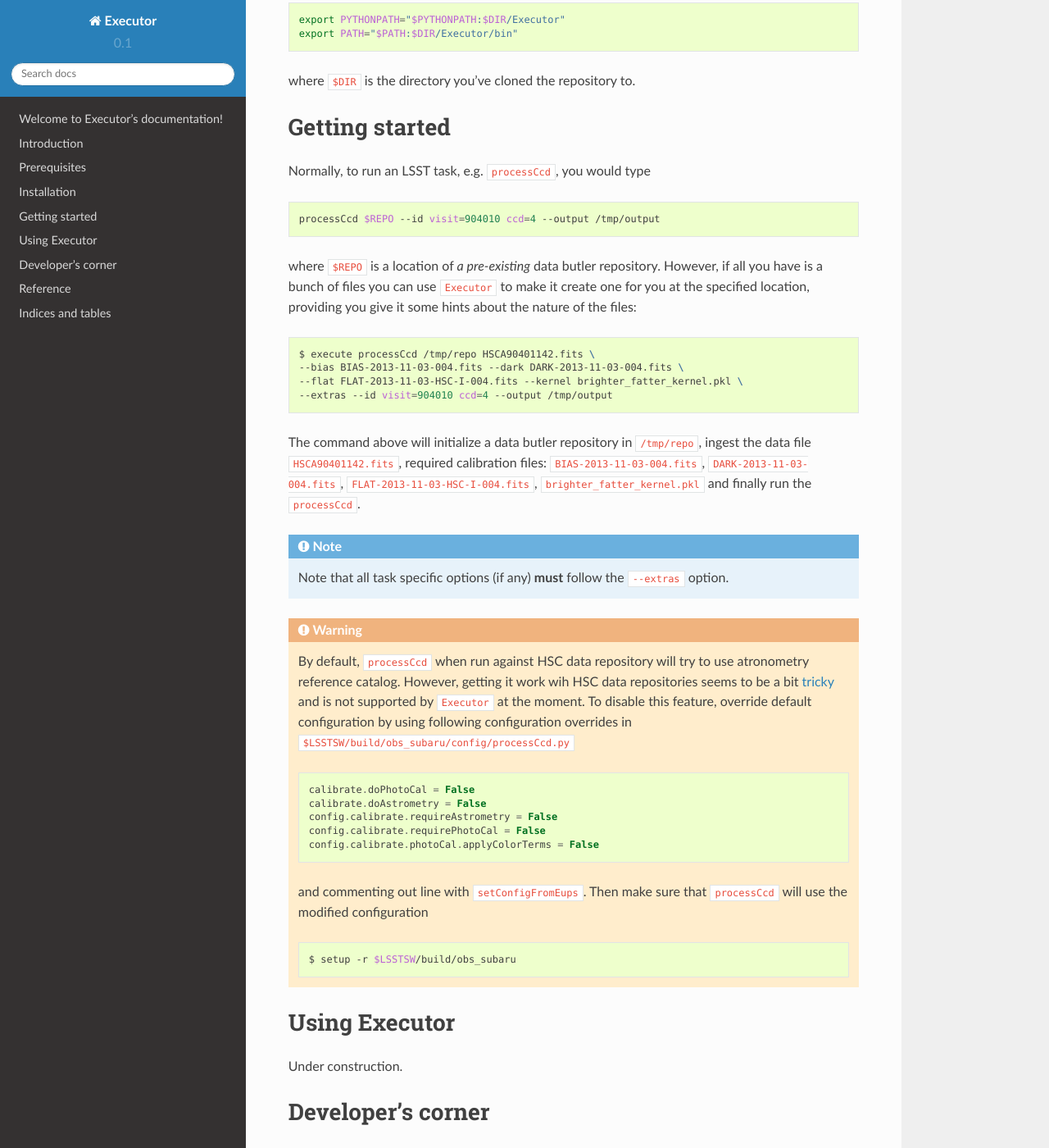
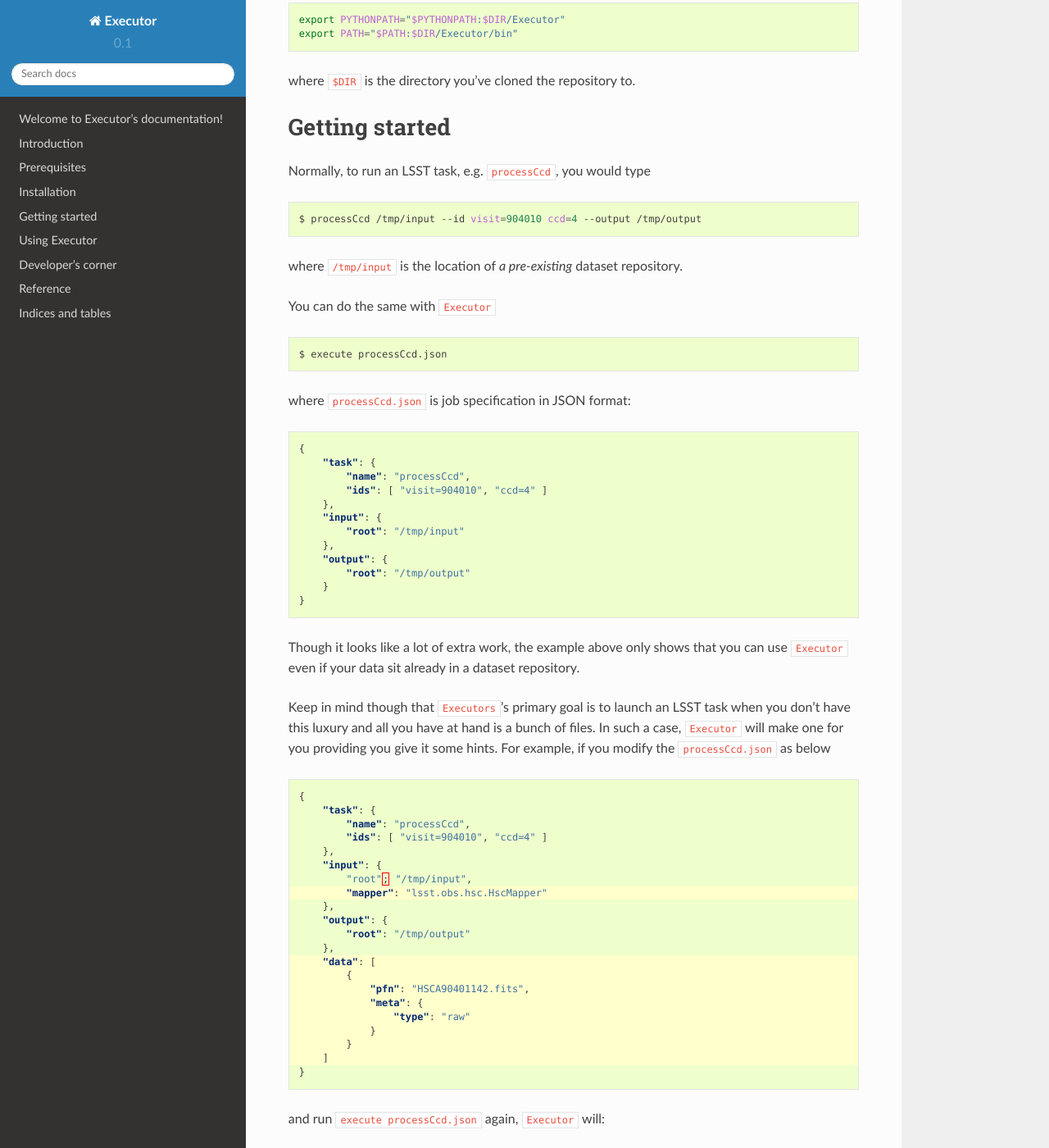
Before and after one commit to lsst-dm/Executor, a Sphinx documentation site: the page built from docs/index.rst, in a window 1280 px wide and 1400 px high, scrolled down 1365 px. Shown: the whole window at 82% size. Built offline with Sphinx 7.4.7 and the Read the Docs theme 2.0.0, drawn with Linux system fonts in a browser that asks for light colours; some of the changed text lies outside the part shown.

Commit message:
Update docs
Updated documentation to reflect recent changes in the code.

```diff
--- a/docs/index.rst
+++ b/docs/index.rst
@@ -74,9 +74,9 @@ using it, clone project's repository to a directory of choice:
 
 .. code-block:: bash
 
-   $ git clone git@github.com:mxk62/Executor.git
+    $ git clone git@github.com:lsst-dm/Executor.git
 
-and update your ``PYTHONPATH`` and ``PATH`` variables
+and update your ``PYTHONPATH`` and ``PATH``:
 
 .. code-block:: bash
 
@@ -92,30 +92,143 @@ Normally, to run an LSST task, e.g. ``processCcd``, you would type
 
 .. code-block:: bash
 
-   processCcd $REPO --id visit=904010 ccd=4 --output /tmp/output
+   $ processCcd /tmp/input --id visit=904010 ccd=4 --output /tmp/output
 
-where ``$REPO`` is a location of *a pre-existing* data butler repository.
-However, if all you have is a bunch of files you can use ``Executor`` to make
-it create one for you at the specified location, providing you give it some
-hints about the nature of the files:
+where ``/tmp/input`` is the location of *a pre-existing* dataset repository.
+
+You can do the same with ``Executor``
 
 .. code-block:: bash
 
-   $ execute processCcd /tmp/repo HSCA90401142.fits \
-   --bias BIAS-2013-11-03-004.fits --dark DARK-2013-11-03-004.fits \
-   --flat FLAT-2013-11-03-HSC-I-004.fits --kernel brighter_fatter_kernel.pkl \
-   --extras --id visit=904010 ccd=4 --output /tmp/output
+   $ execute processCcd.json
 
-The command above will initialize a data butler repository in ``/tmp/repo``,
-ingest the data file ``HSCA90401142.fits``, required calibration files:
-``BIAS-2013-11-03-004.fits``, ``DARK-2013-11-03-004.fits``,
-``FLAT-2013-11-03-HSC-I-004.fits``, ``brighter_fatter_kernel.pkl`` and finally
-run the ``processCcd``.
+where ``processCcd.json`` is job specification in JSON format:
 
-.. note::
+.. code-block:: json
 
-   Note that all task specific options (if any) **must** follow the
-   ``--extras`` option.
+   {
+       "task": {
+           "name": "processCcd",
+           "ids": [ "visit=904010", "ccd=4" ]
+       },
+       "input": {
+           "root": "/tmp/input"
+       },
+       "output": {
+           "root": "/tmp/output"
+       }
+   }
+
+Though it looks like a lot of extra work, the example above only shows that you
+can use ``Executor`` even if your data sit already in a dataset repository.
+
+Keep in mind though that ``Executors``'s primary goal is to launch an LSST task
+when you don't have this luxury and all you have at hand is a bunch of files.
+In such a case, ``Executor`` will make one for you providing you give it some
+hints.  For example, if you modify the ``processCcd.json`` as below
+
+.. code-block:: json
+   :emphasize-lines: 8,13-20
+
+   {
+       "task": {
+           "name": "processCcd",
+           "ids": [ "visit=904010", "ccd=4" ]
+       },
+       "input": {
+           "root"; "/tmp/input",
+           "mapper": "lsst.obs.hsc.HscMapper"
+       },
+       "output": {
+           "root": "/tmp/output"
+       },
+       "data": [
+           {
+               "pfn": "HSCA90401142.fits",
+               "meta": {
+                   "type": "raw"
+               }
+           }
+       ]
+   }
+
+and run ``execute processCcd.json`` again, ``Executor`` will:
+
+1. create the dataset repository root, i.e., ``/tmp/input``,
+2. set the mapper to use (line 8),
+3. ingest file ``HSCA90401142.fits`` to the repository (lines 10-15), and
+   finally,
+4. run ``processCcd`` with specified data ids.
+
+Though don't do it yet! Beside the data files, you will need to ingest a few
+calibration files as well:
+
+.. code-block:: json
+   :emphasize-lines: 21-
+
+   {
+       "task": {
+           "name": "processCcd",
+           "ids": [ "visit=904010", "ccd=4" ]
+       },
+       "input": {
+           "root"; "/tmp/input",
+           "mapper": "lsst.obs.hsc.HscMapper"
+       },
+       "output": {
+           "root": "/tmp/output"
+       },
+       "data": [
+           {
+               "pfn": "HSCA90401142.fits",
+               "meta": {
+                   "type": "raw"
+               }
+           }
+       ],
+       "calibs": [
+           {
+               "pfn": "BIAS-2013-11-03-004.fits",
+               "meta": {
+                   "type": "bias",
+                   "validity": 999,
+                   "calibDate": "2013-11-03",
+                   "ccd": 4,
+                   "template": "CALIB/BIAS/{calibDate:s}/NONE/BIAS-{calibDate:s}-{ccd:03d}.fits"
+               }
+           },
+           {
+               "pfn": "DARK-2013-11-03-004.fits",
+               "meta": {
+                   "type": "dark",
+                   "validity": 999,
+                   "calibDate": "2013-11-03",
+                   "ccd": 4,
+                   "template": "CALIB/DARK/{calibDate:s}/NONE/DARK-{calibDate:s}-{ccd:03d}.fits"
+               }
+           },
+           {
+               "pfn": "FLAT-2013-11-03-004.fits",
+               "meta": {
+                   "type": "flat",
+                   "validity": 999,
+                   "calibDate": "2013-11-03",
+                   "filter": "HSC-I",
+                   "ccd": 4,
+                   "template": "CALIB/FLAT/{calibDate:s}/{filter:s}/FLAT-{calibDate:s}-{ccd:03d}.fits"
+               }
+           },
+           {
+               "pfn": "brighter_fatter_kernel.pkl",
+               "meta": {
+                   "type": "bfKernel",
+                   "template": "CALIB/BFKERNEL/brighter_fatter_kernel.pkl"
+               }
+           }
+       ]
+   }
+
+Now you're ready to run ``processCcd`` without worring about having a dataset repository. Enjoy!
 
 .. warning::
 
```
Also changed, not shown: other parts of docs/index.rst (+6 -6 lines), 3 other files.
